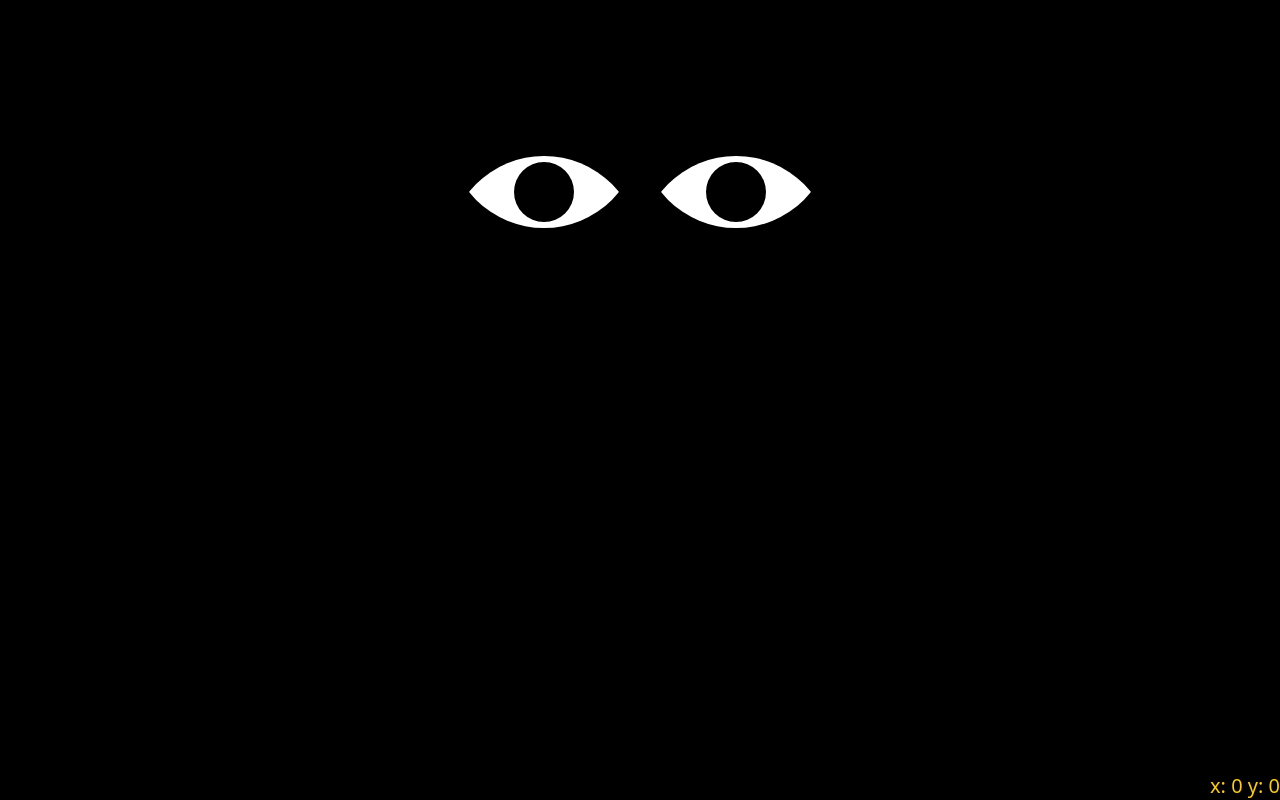
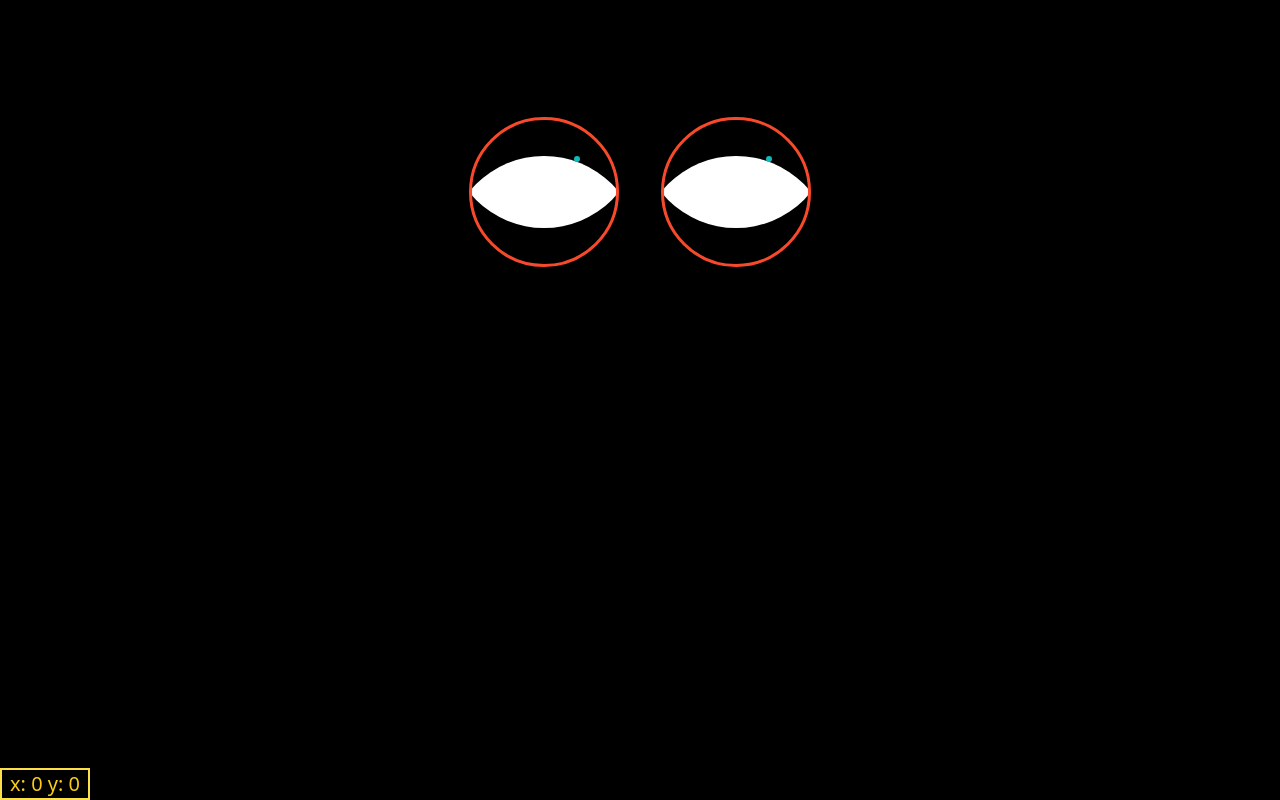
Before and after one commit to NivaldoFarias/eyes, a React (Vite) app: page / in a window 1280 px wide. Built offline with nearby package versions, Linux system fonts and the light colour scheme.

Commit message:
they are moving no

```diff
--- a/src/App.tsx
+++ b/src/App.tsx
@@ -2,17 +2,17 @@ import { useEffect, useState } from "react";
 
 import Eyes from "./Eyes";
 
-export interface MousePosition {
+export interface CursorCoordinates {
 	x: number;
 	y: number;
 }
 
 function App() {
-	const [mousePosition, setMousePosition] = useState<MousePosition>({ x: 0, y: 0 });
+	const [cursorCoordinates, setCursorCoordinates] = useState<CursorCoordinates>({ x: 0, y: 0 });
 
 	useEffect(() => {
 		const update = (event: MouseEvent) => {
-			setMousePosition({ x: event.clientX, y: event.clientY });
+			setCursorCoordinates({ x: event.clientX, y: event.clientY });
 		};
 
 		window.addEventListener("mousemove", update);
@@ -20,15 +20,15 @@ function App() {
 		return () => {
 			window.removeEventListener("mousemove", update);
 		};
-	}, [mousePosition]);
+	}, [cursorCoordinates]);
 
 	return (
 		<div className="min-w-screen flex min-h-screen flex-col justify-between bg-black">
 			<div className="flex h-96 w-full items-center justify-center">
-				<Eyes mousePosition={mousePosition} />
+				<Eyes cursorCoordinates={cursorCoordinates} />
 			</div>
-			<h1 className="text-right text-xl text-yellow-400">
-				x: {mousePosition.x} y: {mousePosition.y}
+			<h1 className="w-fit border-2 border-solid border-yellow-300 px-2 text-right text-xl text-yellow-400">
+				x: {cursorCoordinates.x} y: {cursorCoordinates.y}
 			</h1>
 		</div>
 	);
--- a/src/Eyes.tsx
+++ b/src/Eyes.tsx
@@ -1,59 +1,13 @@
-import { useEffect, useRef, useState } from "react";
+import RenderEyeEffect from "./components/Eyeball";
 
-import type { MousePosition } from "./App";
+import type { CursorCoordinates } from "./App";
 
-function Eyes({ mousePosition }: { mousePosition: MousePosition }) {
+export default function Eyes({ cursorCoordinates }: { cursorCoordinates: CursorCoordinates }) {
 	return (
 		<div className="flex h-fit w-fit items-center justify-between space-x-48">
 			{/* <div className="absolute top-0 left-0 w-6 h-6 bg-black rounded-full"></div> */}
-			<RenderEyeEffect />
-			<RenderEyeEffect />
+			<RenderEyeEffect cursorCoordinates={cursorCoordinates} />
+			<RenderEyeEffect cursorCoordinates={cursorCoordinates} />
 		</div>
 	);
-
-	function RenderEyeEffect() {
-		/**
-		 * - The eye has its center is at {x:-20,y:-20}.
-		 * - The eyeball is 30px in diameter.
-		 * - The eyeball's movement is limited to a 40px radius.
-		 */
-		const [eyeballPosition, setPosition] = useState({ x: -20, y: -20 });
-		const eyeRef = useRef<HTMLDivElement>(null);
-
-		useEffect(() => {
-			if (!eyeRef.current) return;
-
-			const eyeRect = eyeRef.current.getBoundingClientRect();
-
-			const eyeCenter = {
-				x: eyeRect.left + eyeRect.width / 2,
-				y: eyeRect.top + eyeRect.height / 2,
-			};
-
-			const distanceFromMouse = {
-				x: mousePosition.x - eyeCenter.x,
-				y: mousePosition.y - eyeCenter.y,
-			};
-
-			const proportion = Math.min(1, 40 / Math.hypot(distanceFromMouse.x, distanceFromMouse.y));
-
-			console.log(proportion);
-
-			return () => {};
-		}, [mousePosition]);
-
-		return (
-			<div className="relative isolate flex rotate-90 scale-150 items-center justify-center invert">
-				<div className="absolute h-32 w-32 translate-x-10 rounded-full bg-white mix-blend-exclusion"></div>
-				<div className="absolute h-32 w-32 -translate-x-10 rounded-full bg-white mix-blend-exclusion"></div>
-				<div
-					className="absolute h-10 w-10 rounded-full bg-white"
-					style={{ top: eyeballPosition.x, left: eyeballPosition.y }}
-					ref={eyeRef}
-				></div>
-			</div>
-		);
-	}
 }
-
-export default Eyes;
--- /dev/null
+++ b/src/components/Eyeball.tsx
@@ -0,0 +1,70 @@
+import { useEffect, useRef, useState } from "react";
+
+import type { CursorCoordinates } from "./../App";
+
+const STATIC = {
+	eyeball: {
+		radius: 24,
+		boundingRect: {
+			width: 100,
+			height: 100,
+		},
+	},
+};
+
+const viewportToEyeballRatio = {
+	height: window.innerHeight / STATIC.eyeball.boundingRect.height,
+	width: window.innerWidth / STATIC.eyeball.boundingRect.width,
+};
+
+/**
+ * - The eye has its center is at {x:-24,y:-24}.
+ * - The eyeball is 48px in diameter.
+ * - The eyeball's movement is limited to a square of 100px.
+ * - The eyeball moves within that range in a ratio to the distance from the cursor.
+ * - The eyeball never crosses the border of that rectangle.
+ * - The eyeball's movement is limited to two times the eyeball's radius.
+ * - The number of pixels the eyeball moves is the distance from the cursor times
+ * the computed ratio.
+ * - The cursor has a bounding rectangle equal to the window's width and height.
+ * - The cursor's position is updated on mousemove.
+ * - Each eyeball has a bounding rectangle equal to the eye's width and height, a square of 100px.
+ * - Thus, if the cursor moves X pixels in the X-axis, the eyeball moves (X * ratio) pixels
+ * in the X-axis. The same applies to the Y-axis.
+ */
+export default function RenderEyeEffect({
+	cursorCoordinates,
+}: {
+	cursorCoordinates: CursorCoordinates;
+}) {
+	const [eyeballPosition, setPosition] = useState({
+		x: -STATIC.eyeball.radius,
+		y: -STATIC.eyeball.radius,
+	});
+	const eyeRef = useRef<HTMLDivElement>(null);
+
+	useEffect(() => {
+		if (!eyeRef.current) return;
+
+		const eyeRect = eyeRef.current.getBoundingClientRect();
+		const eyeCenter = {
+			x: eyeRect.left + eyeRect.width / 2,
+			y: eyeRect.top + eyeRect.height / 2,
+		};
+
+		return () => {};
+	}, [cursorCoordinates]);
+
+	return (
+		<div className="relative isolate flex rotate-90 scale-150 items-center justify-center invert">
+			<div className="absolute h-32 w-32 translate-x-10 rounded-full bg-white mix-blend-exclusion"></div>
+			<div className="absolute h-32 w-32 -translate-x-10 rounded-full bg-white mix-blend-exclusion"></div>
+			<div
+				className={`absolute border-2 border-solid border-red-500 h-[${STATIC.eyeball.radius * 2}px] w-[${STATIC.eyeball.radius * 2}px] rounded-full bg-white`}
+				style={{ top: eyeballPosition.x, left: eyeballPosition.y }}
+				ref={eyeRef}
+			></div>
+			<div className="absolute h-[100px] w-[100px] rounded-full border-2 border-solid border-cyan-500"></div>
+		</div>
+	);
+}
```
